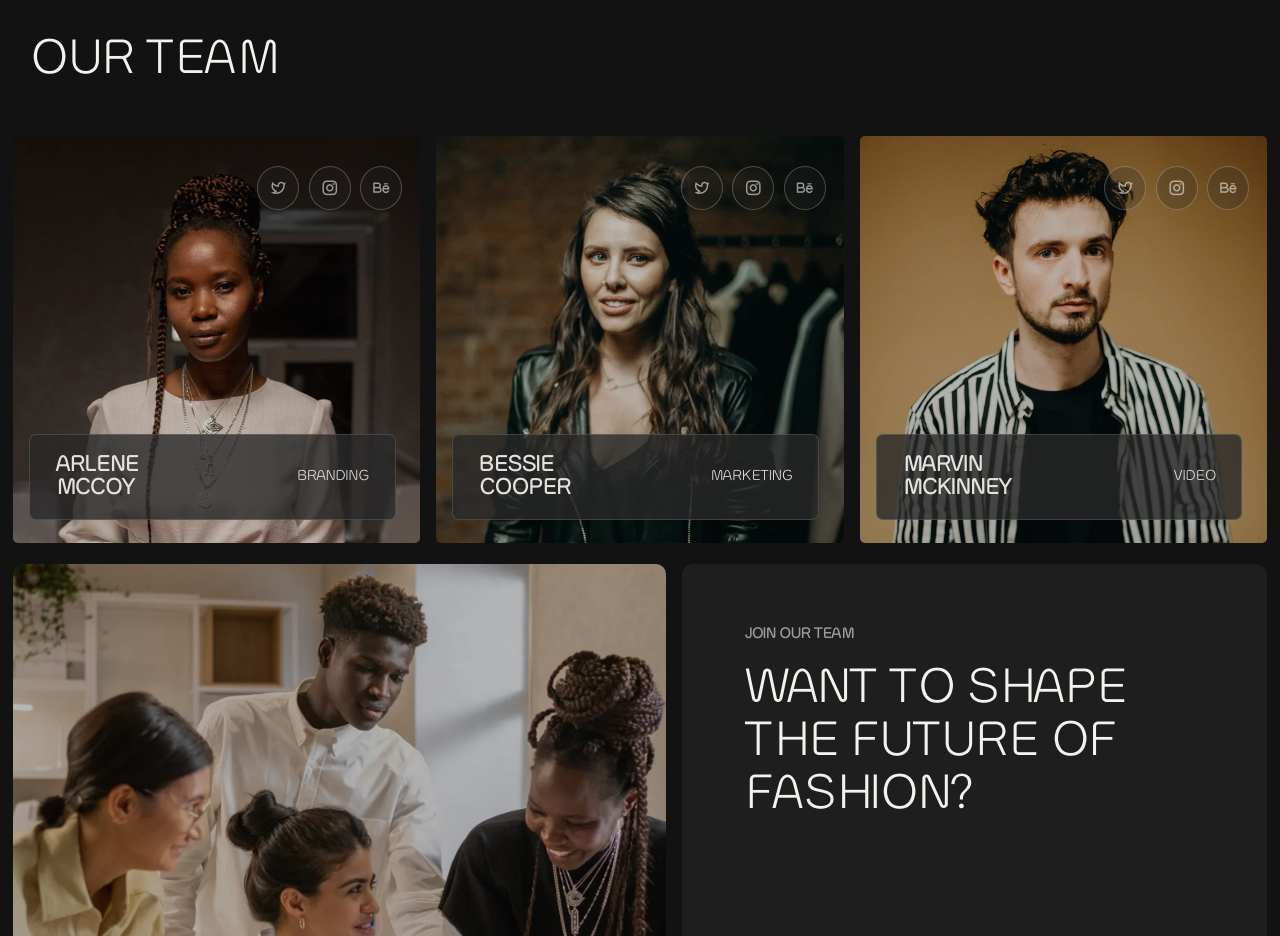
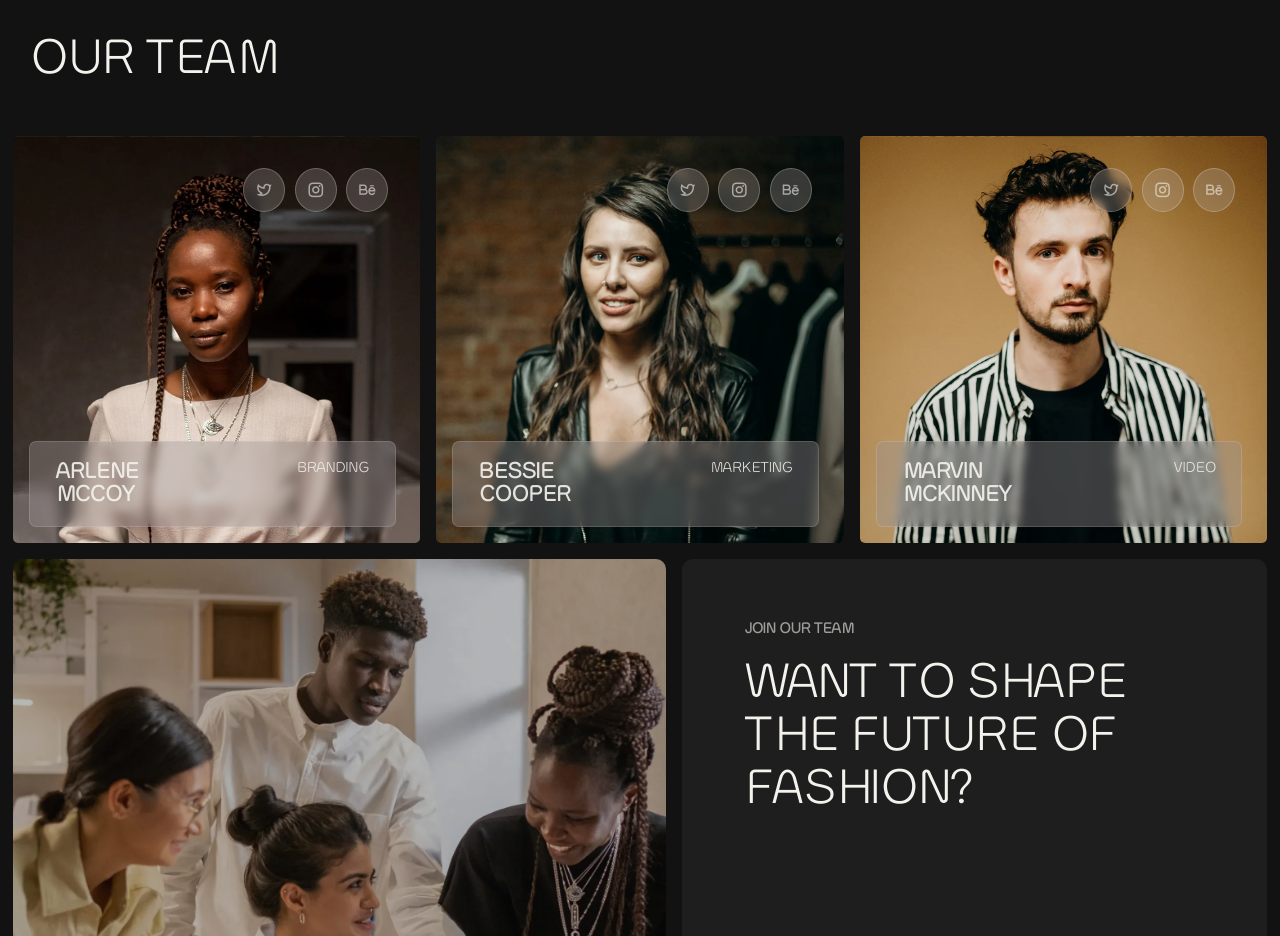
Before and after one commit to anshika-maurya/Fashion-Brand-gallery-UI-design, a plain HTML site: page index.html in a window 1280 px wide. Shown: the part 2793-3729 px from the top of the page. Drawn offline with nearby package versions, Linux system fonts and the light colour scheme; a web font is replaced by a local one.

Commit message:
using background-image and aspect ration instead of using positions

```diff
--- a/index.html
+++ b/index.html
@@ -95,9 +95,9 @@
            <h1>OUR TEAM</h1>
         </div>
         <div class="box_container">
+
             <div class="box">
 
-           <img src="./assets/images/4.webp" alt="box1">
 
            <div class="social-icon">
             <i class="ri-twitter-line"></i>
@@ -113,7 +113,7 @@
 
         <div class="box">
 
-           <img src="./assets/images/5.webp" alt="box2">
+
 
            <div class="social-icon">
             <i class="ri-twitter-line"></i>
@@ -129,7 +129,6 @@
 
         <div class="box">
 
-           <img src="./assets/images/6.webp" alt="box3">
 
            <div class="social-icon">
             <i class="ri-twitter-line"></i>
--- a/style.scss
+++ b/style.scss
@@ -322,51 +322,70 @@ nav{
     }
     .box_container{
         display: flex;
+        align-items: center;
+        justify-content: space-between;
+        width: 100%;
         gap: 1rem;
 
         .box{
-        position: relative;
-
-        img{
             width: 100%;
             border-radius: 5px;
-            opacity: 80%;
-        }
+            background-size: cover;
+            background-position: center;
+            aspect-ratio: 1/1;
+            display: flex;
+            flex-direction: column;
+            // align-items: center;
+            justify-content: space-between;
+
+
         .social-icon{
             display: flex;
+            align-items: flex-end;
+            justify-content: end;
             gap: .6rem;
-            position: absolute;
-            bottom: 82%;
-            left: 60%;
+            padding: 2rem;
+
+
 
             i{
                font-size: 1.1rem;
                border-radius: 50%;
-               background-color: #29292941;
+               background-color: #beb5b541;
                color: #f4f2ed98;
                border: 1px solid #f4f2ed3e ;
                padding: .7rem;
                font-weight: 100;
+               backdrop-filter: blur(5px);
             }
 
         }
         .btn{
             width: 90%;
             display: flex;
-            align-items: center;
+            backdrop-filter: blur(5px);
+
             gap: 8rem;
             border: 1px solid #f4f2ed25;
             font-size: .9rem;
             border-radius: 7px;
-            background-color: #292929c8;
+            background-color: #9b93935f;
             color: #f4f2edea;
 
             padding: 1.2rem 1.6rem;
             margin: 1rem;
-            position: absolute;
-            bottom: 3%;
+
 
         }
+    }
+    .box:nth-child(1){
+        background-image: url(./assets/images/4.webp);
+    }
+    .box:nth-child(2){
+        background-image: url(./assets/images/5.webp);
+    }
+    .box:nth-child(3){
+        background-image: url(./assets/images/6.webp);
     }
     }
     .boxbox{
```
Also changed, not shown: i.txt (deleted), style.css, 1 other file.
